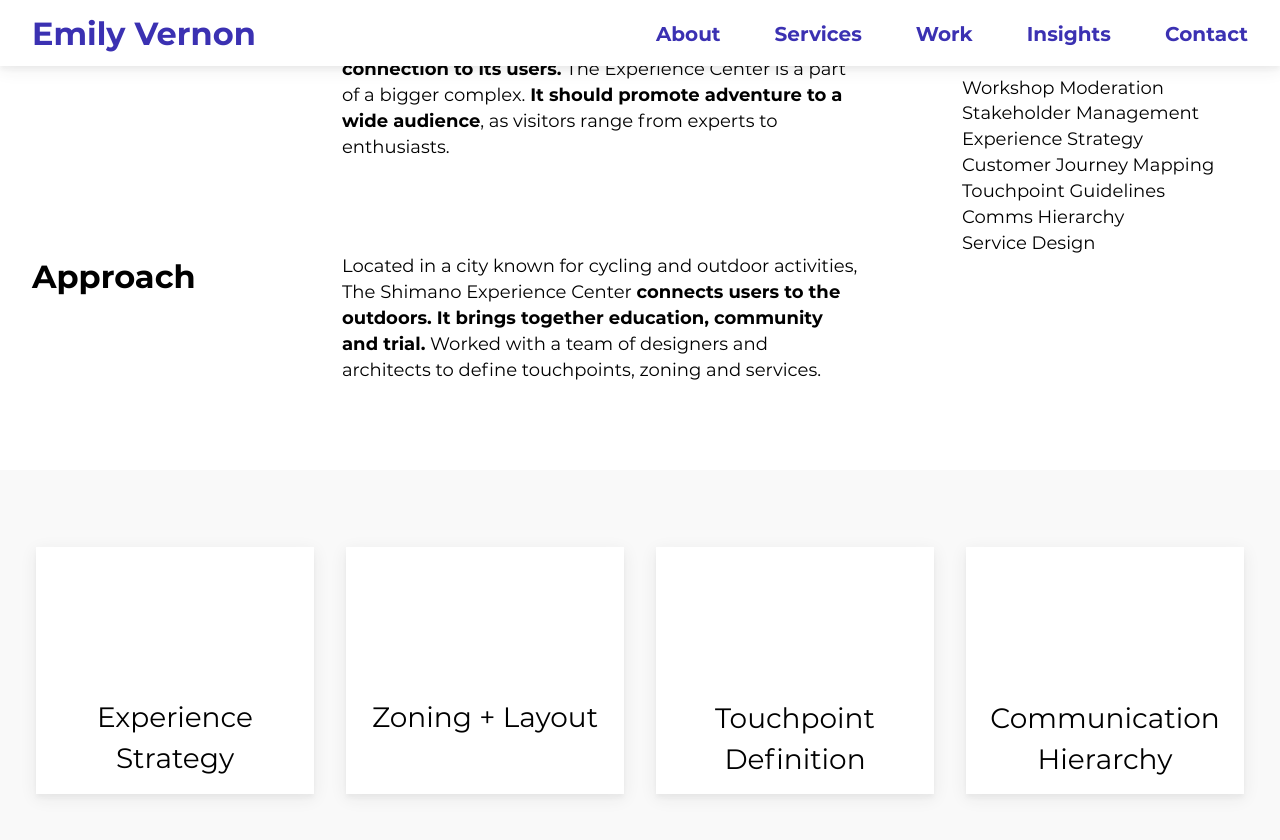
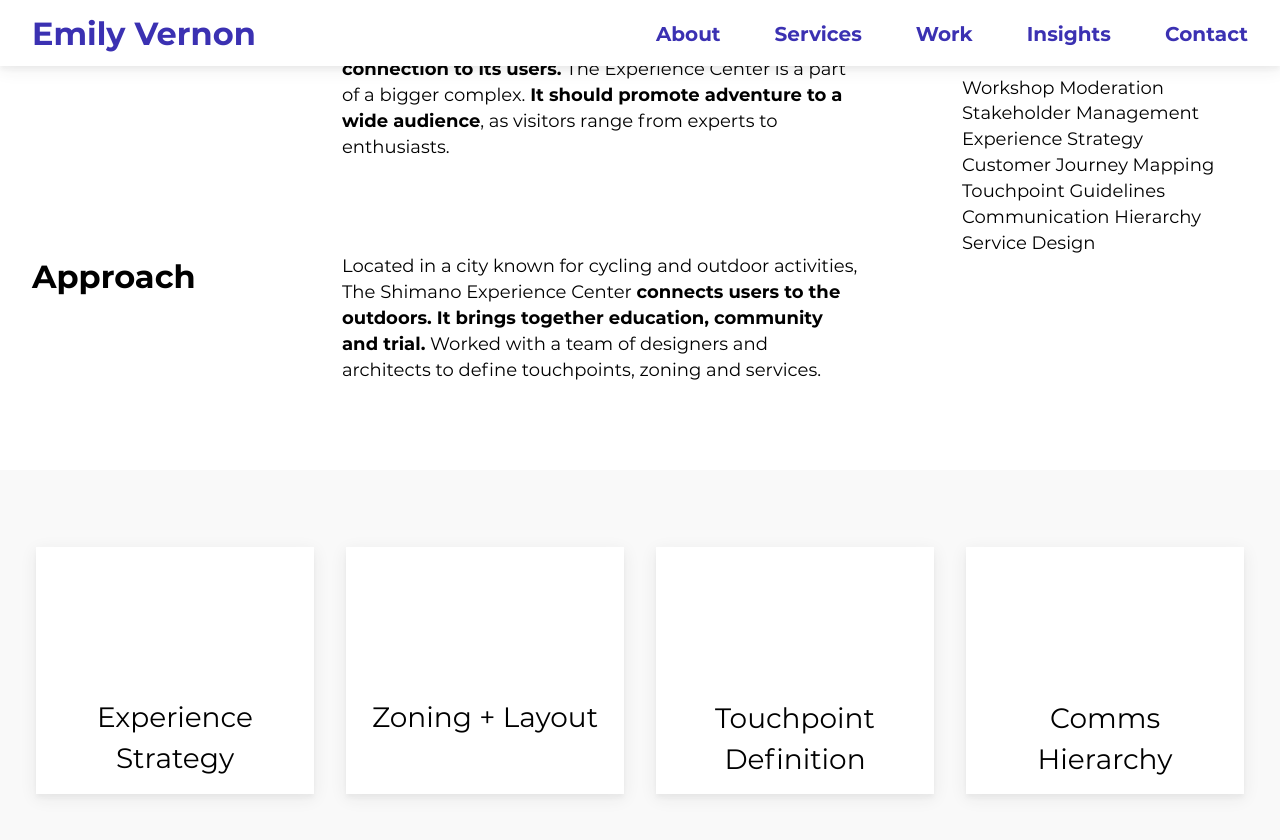
Before and after one commit to emilygv/emilyvernon.com, a Jekyll site: the page built from _casestudies/shimano.md, in a window 1280 px wide and 1400 px high, scrolled down 915 px, cut to the strip 0-898 px from the top of the window. Shown: the top 840 px of the strip. Built offline with Jekyll 4.4.1, drawn with Linux system fonts in a browser that asks for light colours.

```diff
--- a/_casestudies/shimano.md
+++ b/_casestudies/shimano.md
@@ -10,11 +10,11 @@ image: /assets/images/casestudies/shimano/shimano_hero_image.jpg
 thumbnail: /assets/images/casestudies/shimano/shimano_thumbnail.jpg
 challange: "Shimano is known for the technical quality of its equipment. However, **the brand lacked an emotional connection to its users.** The Experience Center is a part of a bigger complex. **It should promote adventure to a wide audience**, as visitors range from experts to enthusiasts."
 approach: "Located in a city known for cycling and outdoor activities, The Shimano Experience Center **connects users to the outdoors. It brings together education, community and trial.** Worked with a team of designers and architects to define touchpoints, zoning and services. "
-responsibilities: [Workshop Moderation, Stakeholder Management, Experience Strategy, Customer Journey Mapping, Touchpoint Guidelines, Comms Hierarchy, Service Design]
+responsibilities: [Workshop Moderation, Stakeholder Management, Experience Strategy, Customer Journey Mapping, Touchpoint Guidelines, Communication Hierarchy, Service Design]
 ---
 
 {% include section_icons.html
-titles="Experience Strategy, Zoning + Layout, Touchpoint Definition, Communication Hierarchy"
+titles="Experience Strategy, Zoning + Layout, Touchpoint Definition, Comms Hierarchy"
 icons="Discover, Define, Design, Validate"
 breakout=true %}
 
```
